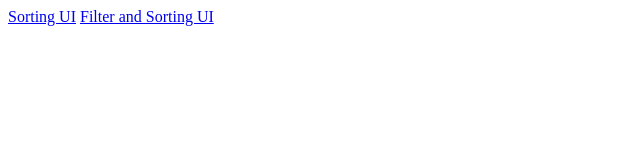
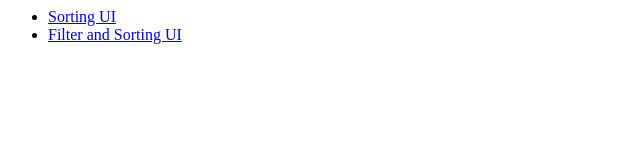
Before and after one commit to andmarkan/ch_5, a plain HTML site: page index.html in a window 1280 px wide. Shown: the whole page, without its empty margins (0-640 px from the left). Drawn offline with Linux system fonts and the light colour scheme.

Commit message:
add index.html

```diff
--- a/index.html
+++ b/index.html
@@ -2,7 +2,9 @@
   <head>
   </head>
 <body>
-  <a href="sortui">Sorting UI</a>
-  <a href="filterui">Filter and Sorting UI</a>
+  <ul>
+    <li><a href="sortui">Sorting UI</a></li>
+    <li><a href="filterui">Filter and Sorting UI</a></li>
+  </ul>
 </body>
 </html>
```
